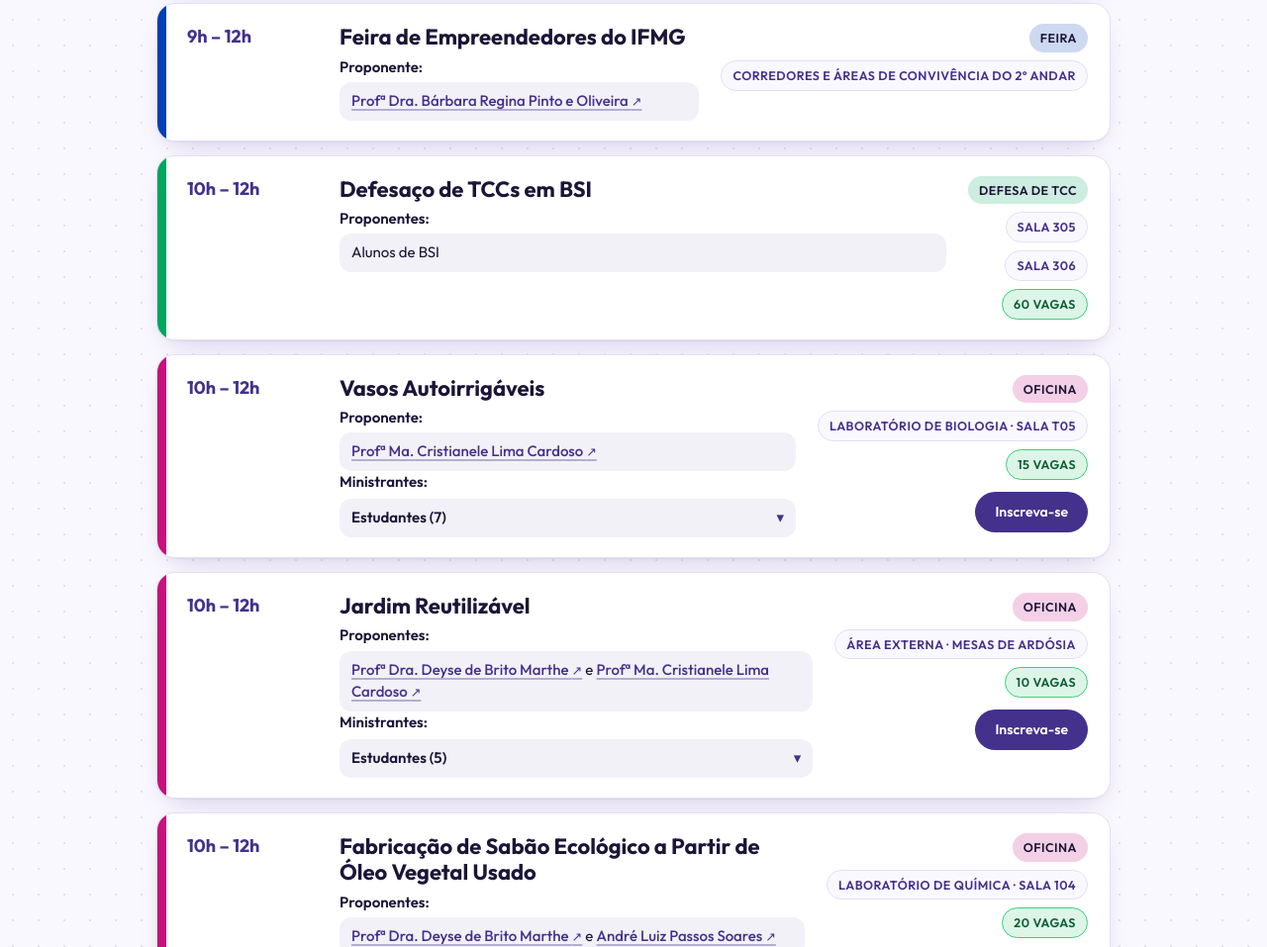
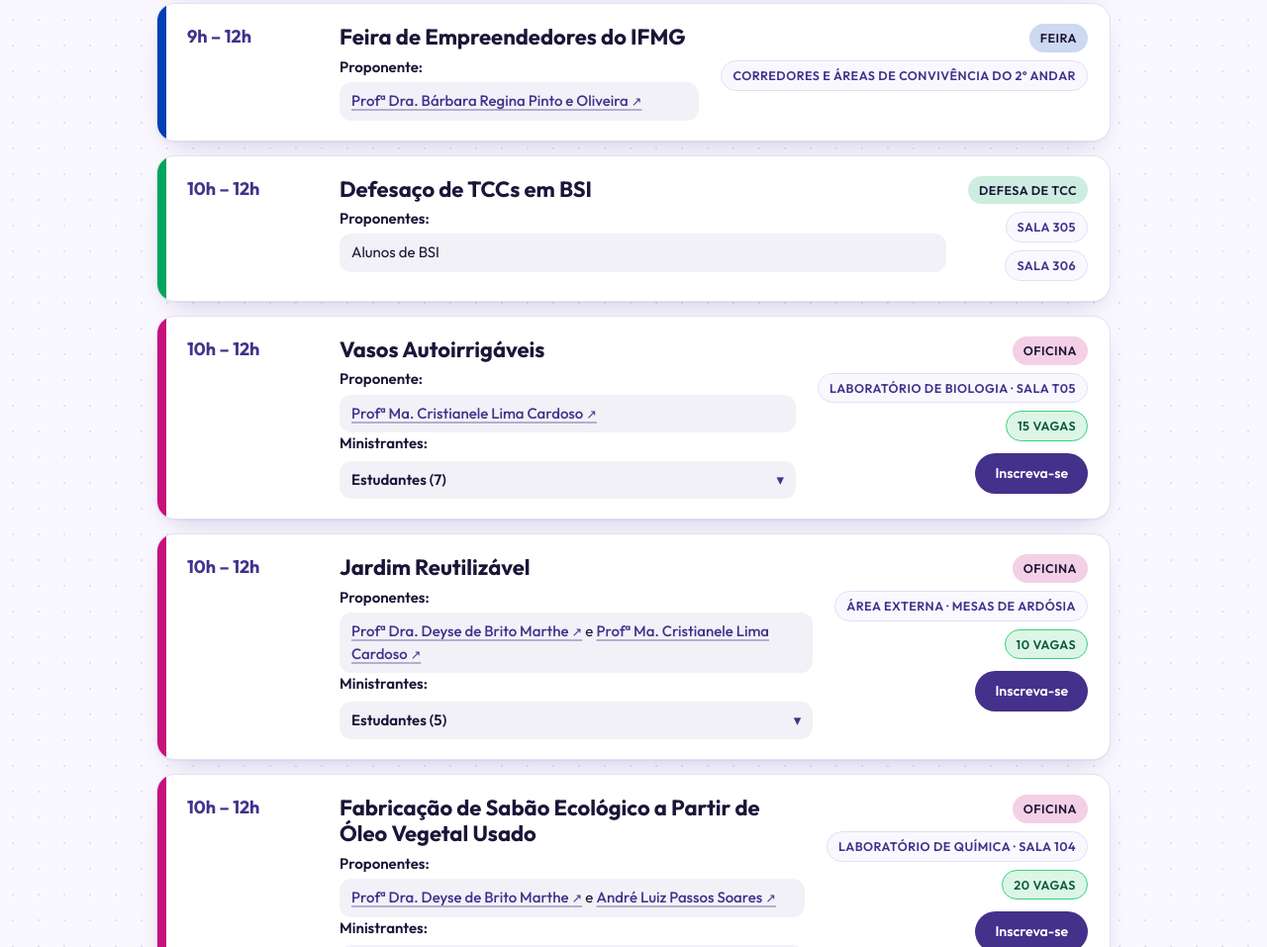
Before and after one commit to eventos-ifmg/snct-2026, a plain HTML site: page index.html in a window 1280 px wide. Shown: the part 1111-2068 px from the top of the page at 99% size. Drawn offline with Linux system fonts and the light colour scheme.

Commit message:
Update index.html

```diff
--- a/index.html
+++ b/index.html
@@ -492,7 +492,6 @@ const PROGRAMACAO = [
       {
         horario:     "10h – 12h",
         titulo:      "Defesaço de TCCs em BSI",
-        vagas:       60,
         local:       ["Sala 305", "Sala 306"],
         proponentes: ["Alunos de BSI"],
         papel:       "Proponentes",
```
